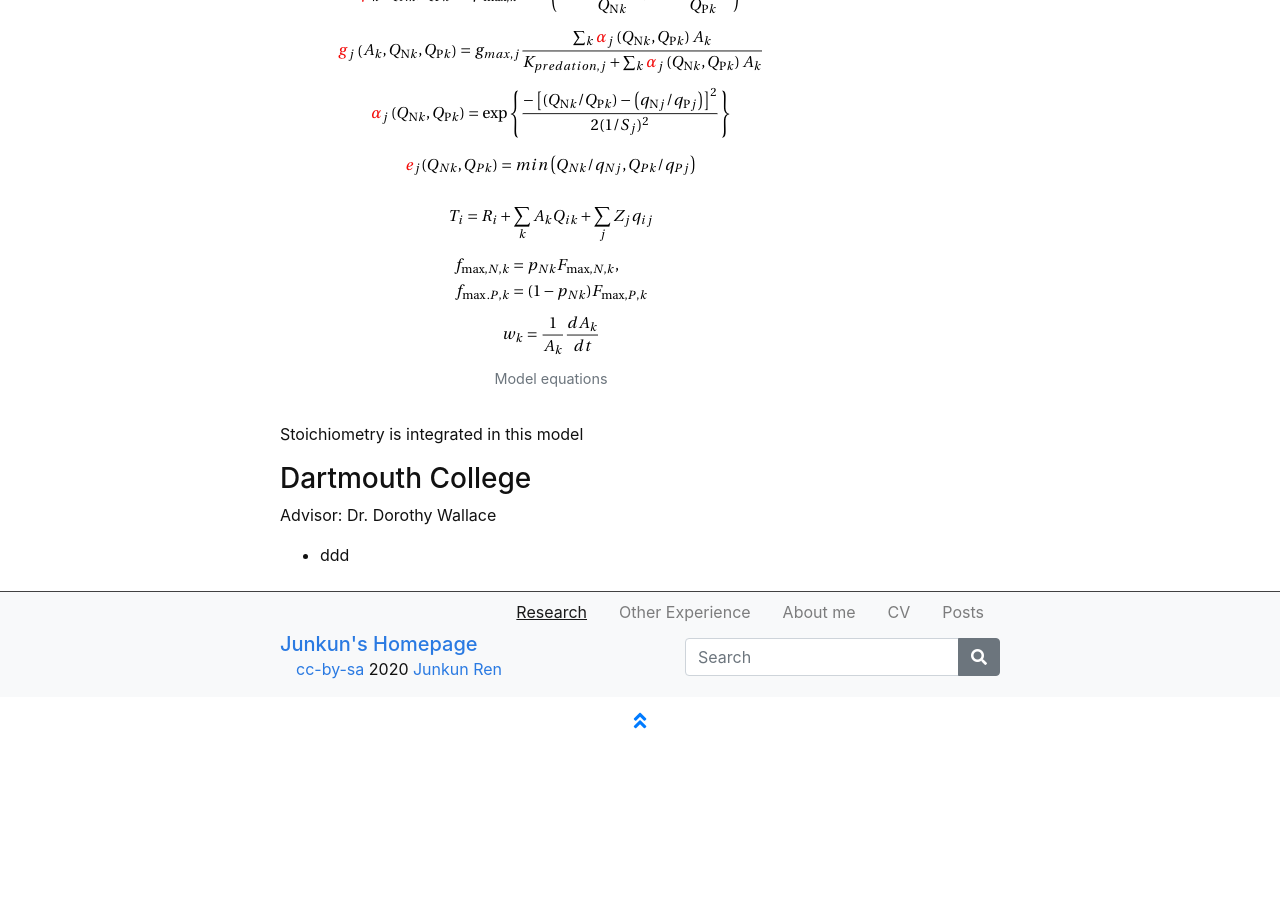
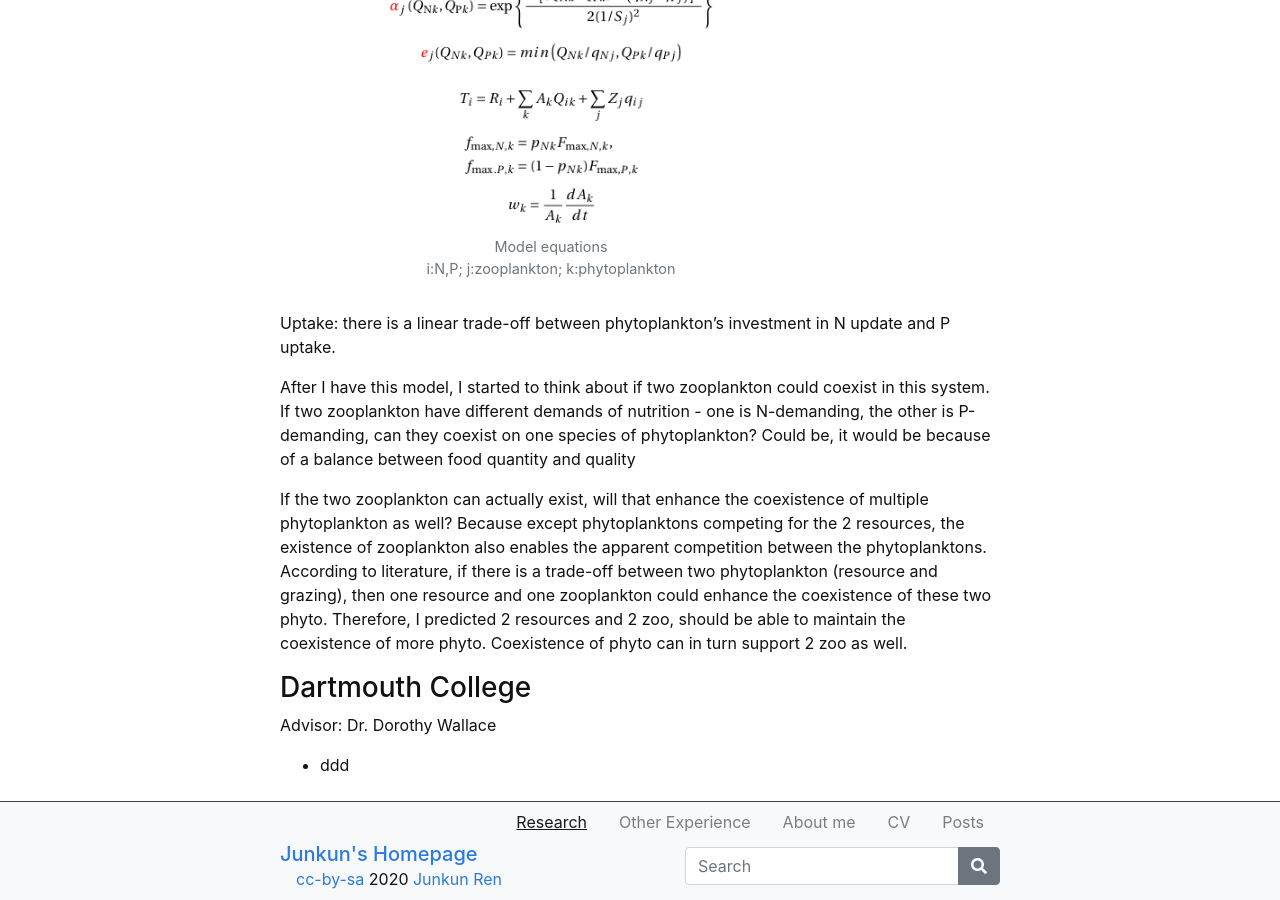
Before and after one commit to junkun-ren/PersonalWebsite, a Jekyll site: the page built from content/0-research.md, in a window 1280 px wide and 900 px high, scrolled down 1335 px. Built offline with Jekyll 4.4.1, drawn with Linux system fonts in a browser that asks for light colours; before the commit the page ends 2032 px from its top, so only the background shows below that.

Commit message:
Update 0-research.md

```diff
--- a/content/0-research.md
+++ b/content/0-research.md
@@ -7,12 +7,15 @@ nav: true
 Advisor: Dr. Shaopeng Wang
 
 
-{% include figure.html img="plankton model illustration.png" alt="model illustration" caption="2 level food chain model with stoichiometric constrains in red<br/>This system is assumed to be carbon sufficient and closed in terms of N and P." width="100%" %}
-{% include figure.html img="equations.png" alt="model equations" caption="Model equations" width="100%" %}
+{% include figure.html img="plankton model illustration.png" alt="model illustration" caption="2 level food chain model with stoichiometric constrains in red<br/>This system is assumed to be carbon sufficient and closed in terms of N and P." width="90%" %}
+{% include figure.html img="equations.png" alt="model equations" caption="Model equations<br/>i:N,P; j:zooplankton; k:phytoplankton" width="90%" %}
 
+Uptake: there is a linear trade-off between phytoplankton's investment in N update and P uptake.
 
+After I have this model, I started to think about if two zooplankton could coexist in this system. If two zooplankton have different demands of nutrition - one is N-demanding, the other is P-demanding, can they coexist on one species of phytoplankton? Could be, it would be because of a balance between food quantity and quality
 
-Stoichiometry is integrated in this model
+If the two zooplankton can actually exist, will that enhance the coexistence of multiple phytoplankton as well? Because except phytoplanktons competing for the 2 resources, the existence of zooplankton also enables the apparent competition between the phytoplanktons. According to literature, if there is a trade-off between two phytoplankton (resource and grazing), then one  resource and one zooplankton could enhance the coexistence of these two phyto. Therefore, I predicted 2 resources and 2 zoo, should be able to maintain the coexistence of more phyto. Coexistence of phyto can in turn support 2 zoo as well.
+
 
 
 
```
